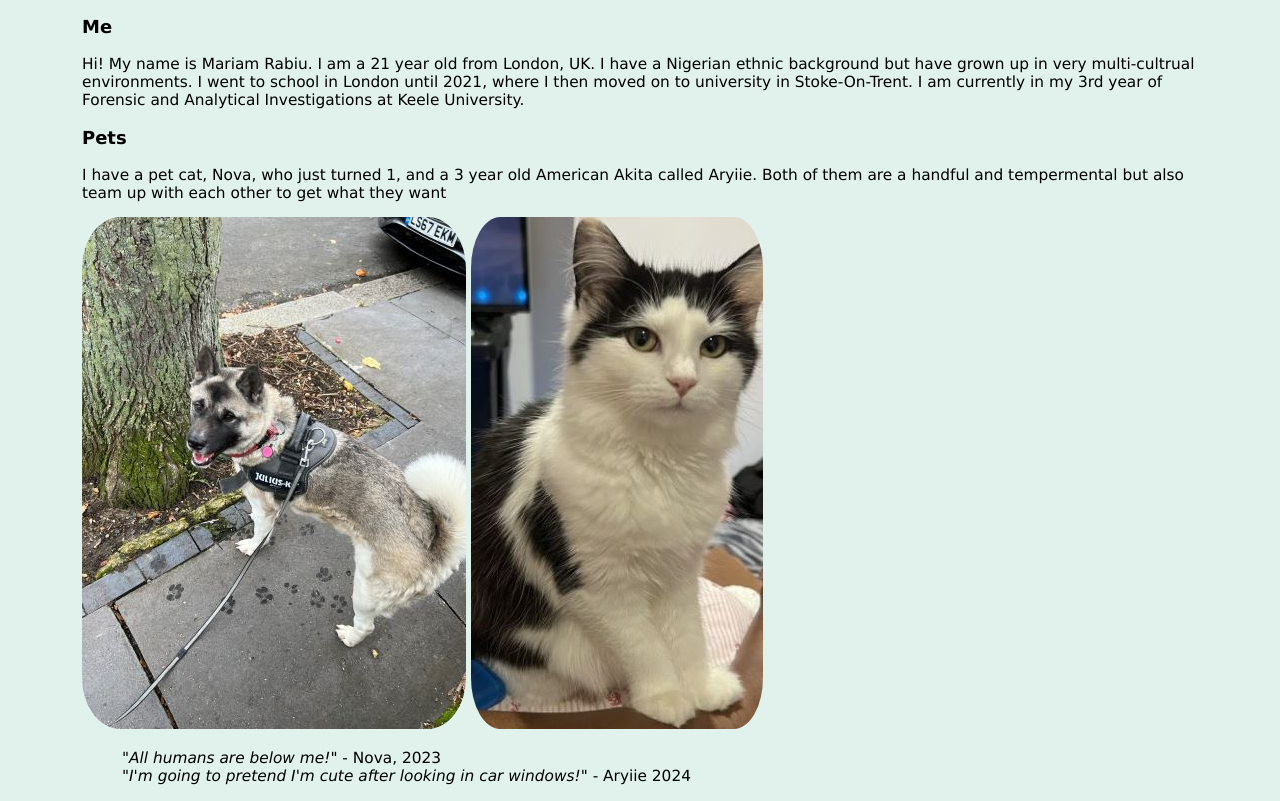
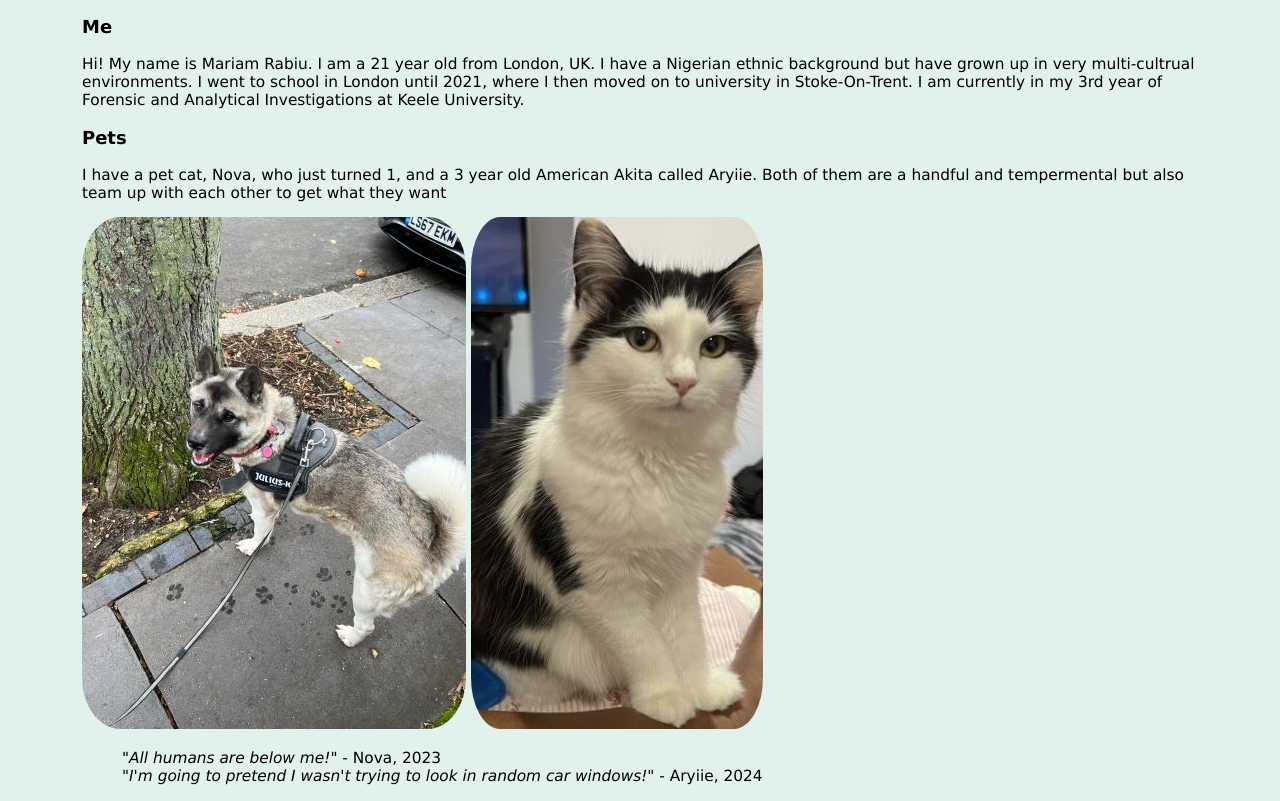
Before and after one commit to maz3a/maz3a.github.io, a plain HTML site: page about.html in a window 1280 px wide. Shown: the part 137-938 px from the top of the page. Drawn offline with Linux system fonts and the light colour scheme; a web font is replaced by a local one.

Commit message:
Update about.html

```diff
--- a/about.html
+++ b/about.html
@@ -55,7 +55,7 @@
                         <blockquote>
                               <cite> "All humans are below me!"</cite>  - Nova, 2023
                               <br>
-                              <cite> "I'm going to pretend I'm cute after looking in car windows!"</cite> - Aryiie 2024
+                              <cite> "I'm going to pretend I wasn't trying to look in random car windows!"</cite> - Aryiie, 2024
                         </blockquote>
                 </footer>
             </article>
```
